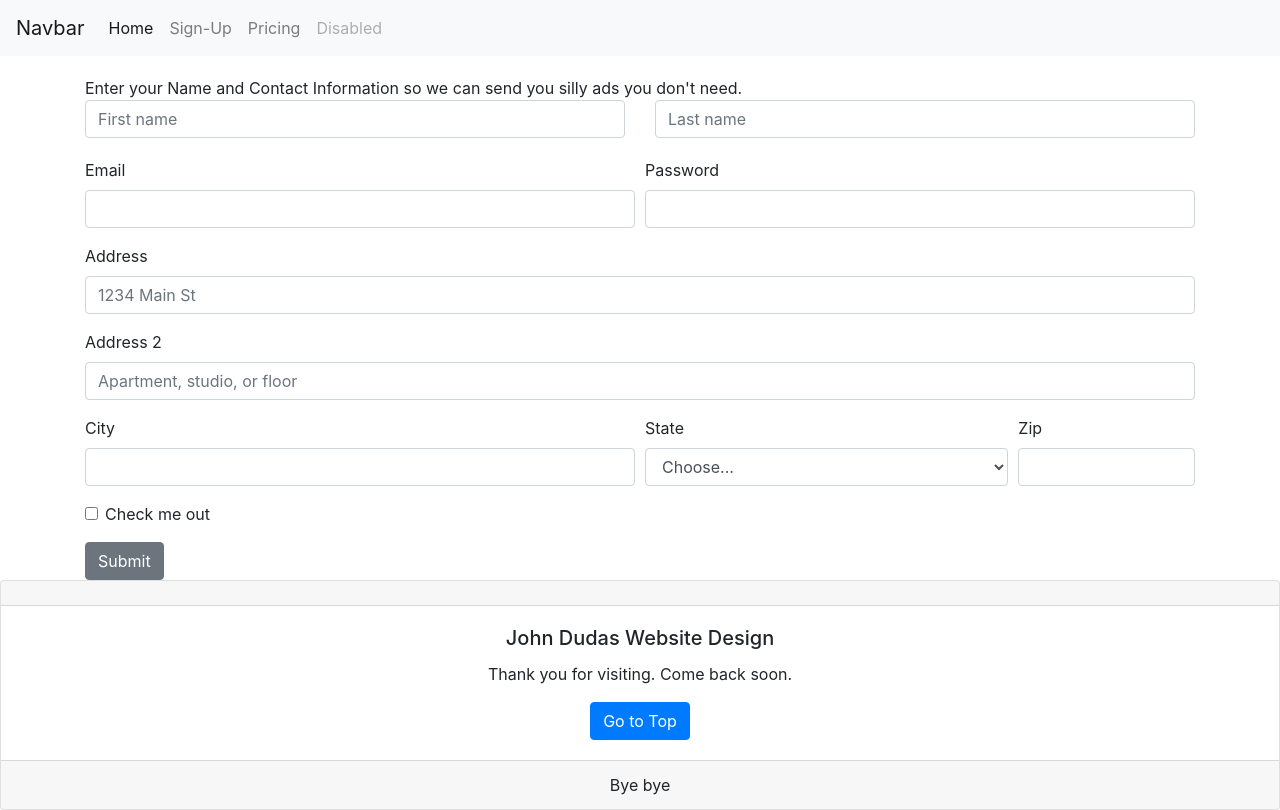
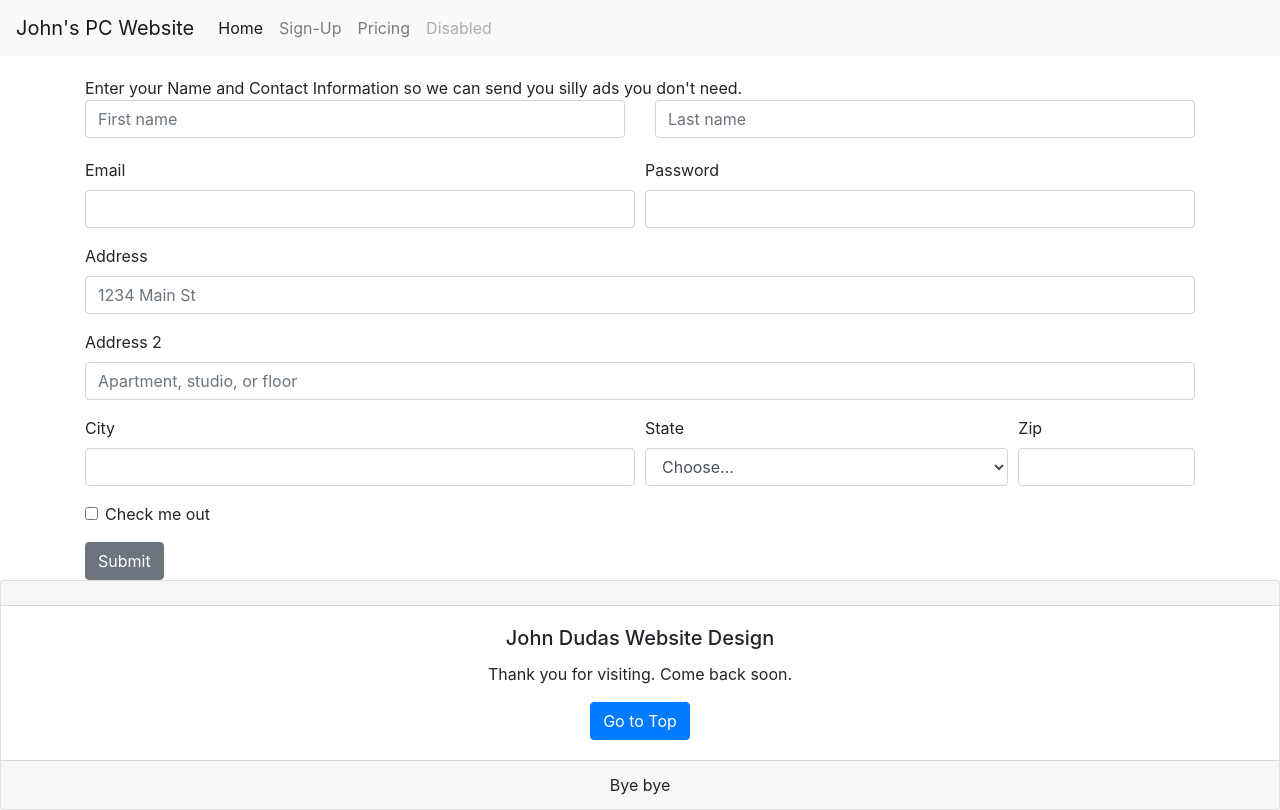
Before and after one commit to TheDudas/Homework, a website: page Contact_Form.html in a window 1280 px wide. Drawn offline with nearby package versions, Linux system fonts and the light colour scheme.

Commit message:
Week3_HWork

```diff
--- a/Contact_Form.html
+++ b/Contact_Form.html
@@ -11,7 +11,7 @@
 
     <nav class="navbar navbar-expand-lg navbar-light bg-light">  <!-- nav bar from Index page.
       -->
-        <a class="navbar-brand" href="#">Navbar</a>
+        <a class="navbar-brand" href="#">John's PC Website</a>
         <button class="navbar-toggler" type="button" data-toggle="collapse" data-target="#navbarNavAltMarkup" aria-controls="navbarNavAltMarkup" aria-expanded="false" aria-label="Toggle navigation">
           <span class="navbar-toggler-icon"></span>
         </button>
```
Also changed, not shown: Index.html (+1 -1 lines).
